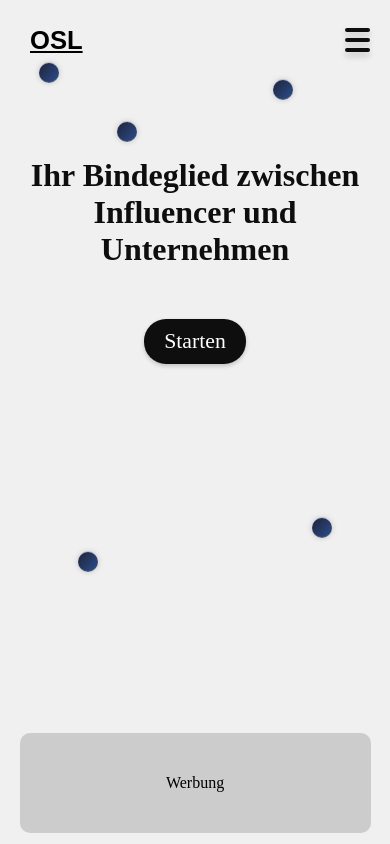
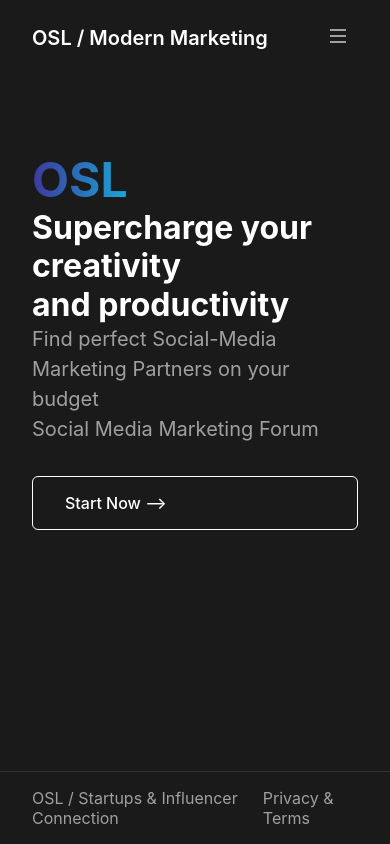
Before and after one commit to test22s/test3, a plain HTML site: page index.html in a window 390 px wide. Drawn offline with Linux system fonts and the light colour scheme.

Commit message:
Add files via upload

```diff
--- a/index.html
+++ b/index.html
@@ -1,406 +1,217 @@
 <!DOCTYPE html>
-<html lang="de">
+<html lang="en">
 <head>
     <meta charset="UTF-8">
     <meta name="viewport" content="width=device-width, initial-scale=1.0">
-    <title>OSL - Startseite</title>
+    <title>Gemini - Supercharge your creativity</title>
     <style>
-        body {
+        * {
             margin: 0;
             padding: 0;
-            height: 100%;
-            display: flex;
-            justify-content: center;
-            align-items: center;
-            background-color: #f0f0f0; /* Hellblau */
-            overflow: hidden;
-            flex-direction: column;
+            box-sizing: border-box;
         }
 
-        header {
-
-            border-bottom: 2px solid #000000;
-
+        body {
+            font-family: -apple-system, BlinkMacSystemFont, 'Segoe UI', Roboto, Oxygen, Ubuntu, Cantarell, sans-serif;
+            background-color: #1a1a1a;
+            color: white;
+            min-height: 100vh;
         }
 
-
-        .container {
-            text-align: center;
-            position: relative;
-            margin-top: 145px;
+        nav {
+            display: flex;
+            justify-content: space-between;
+            align-items: center;
+            padding: 1rem 2rem;
         }
 
-        h5 {
-            font-family: sans-serif;
-            text-align: left;
-            margin: 10px;
-            position: absolute;
-            top: 16.4px;
-            left: 20px;
-            font-size: 1.6rem;
+        .logo {
+            font-size: 1.25rem;
+            font-weight: 600;
+            text-decoration: none;
+            color: white;
         }
 
-        h1 {
-            font-size: 2rem;
-            color: #0e0e0e; /* Dunkelblau */
-            margin-top: 10px;
-            text-align: center;
+        .nav-links {
+            display: flex;
+            gap: 1.5rem;
+            align-items: center;
         }
 
-        .btn-start {
-
-            padding: 10px 20px;
-            background-color: #0e0e0e; /* Dunkelblau */
-            box-shadow: 0 2px 4px rgba(0, 0, 0, 0.2);
-            color: white;
-            font-size: 1.36rem;
+        .nav-links a {
+            color: #a0a0a0;
             text-decoration: none;
-            border-radius: 22px;
-            transition: background-color 0.3s ease-in-out;
-            cursor: pointer;
-            text-align: center;
-            margin-top: 30px;
-            transition: 0.3s ease-in-out;
+            transition: color 0.3s;
         }
 
-        .btn-start:hover {
-            transition: 0.3s ease-in-out;
-            background: linear-gradient(-229deg, #1a5282,  #172845f3 ); /* Hellere Variante von Dunkelblau */
+        .nav-links a:hover {
+            color: white;
         }
 
-        .btn-start:active {
-
-            animation: clickAnimation 0.6s ease;
-
+        .menu-icon {
+            background: none;
+            border: none;
+            color: #a0a0a0;
+            cursor: pointer;
+            padding: 0.5rem;
         }
 
-        @keyframes clickAnimation {
-            0% {
-                transform: scale(1.2);
+        main {
+            display: flex;
+            min-height: calc(100vh - 180px);
+            padding: 2rem;
         }
-            50% {
-                transform: scale(1);
+
+        .content-wrapper {
+            display: grid;
+            grid-template-columns: 1fr 1fr;
+            gap: 3rem;
+            max-width: 1200px;
+            margin: 0 auto;
+            align-items: center;
         }
-            100% {
-                transform: scale(1.2);
+
+        .hero-content {
+            display: flex;
+            flex-direction: column;
+            gap: 2rem;
+        }
+
+        .gradient-text {
+            font-size: 4rem;
+            font-weight: bold;
+            background: linear-gradient(to right, #3d389e, #00f7ff, #00aeff);
+            -webkit-background-clip: text;
+            background-clip: text;
+            color: transparent;
+        }
+
+        .hero-title {
+            font-size: 2.5rem;
+            font-weight: bold;
+            line-height: 1.2;
+        }
+
+        .hero-subtitle {
+            font-size: 1.25rem;
+            color: #a0a0a0;
+            line-height: 1.5;
+        }
+
+        .cta-button {
+            display: inline-block;
+            background: none;
+            border: 1.5px solid white;
+            color: white;
+            text-decoration: none;
+            padding: 1rem 2rem;
+            border-radius: 0.375rem;
+            font-weight: 550;
+            transition:  0.5s ease-in-out;
+        }
+
+        .cta-button:hover {
+            background: linear-gradient(to right, #272283, #018cff, #000000);
+            transition:  0.5s ease-in-out;
+        }
+
+        .hero-image {
+            width: 100%;
+            height: auto;
+            border-radius: 1rem;
+            object-fit: cover;
+        }
+
+        footer {
+            position: fixed;
+            bottom: 0;
+            width: 100%;
+            padding: 1rem 2rem;
+            border-top: 1px solid #333;
+            background-color: #1a1a1a;
+        }
+
+        .footer-content {
+            display: flex;
+            justify-content: space-between;
+            align-items: center;
+        }
+
+        .footer-content a {
+            color: #a0a0a0;
+            text-decoration: none;
+        }
+
+        @media (max-width: 1024px) {
+            .content-wrapper {
+                grid-template-columns: 1fr;
+            }
+
+            .hero-image {
+                display: none;
             }
         }
 
-        /* Ladeanimation */
-        .loading-overlay {
-            position: fixed;
-            top: 0;
-            left: 0;
-            width: 100%;
-            height: 100%;
-            background-color: white;
+        @media (max-width: 768px) {
+            .nav-links a {
                 display: none;
-            justify-content: center;
-            align-items: center;
-            z-index: 9999;
             }
 
-        .loading-circle {
-            display: inline-block;
-            width: 30px;
-            height: 30px;
-            border: 4px solid #0e0e0e; /* Dunkelblau */
-            border-radius: 50%;
-            border-top-color: transparent;
-            animation: spin 0.8s linear infinite;
+            .hero-title {
+                font-size: 2rem;
             }
 
-        @keyframes spin {
-            100% {
-                transform: rotate(360deg);
+            .gradient-text {
+                font-size: 3rem;
             }
         }
-
-        /* Blaue Bläschen */
-        .bubble {
-            position: absolute;
-            background: linear-gradient(-229deg, #1f2238,  #224689f3 );/* Halbtransparentes Blau */
-            width: 20px;
-            height: 20px;
-            border-radius: 50%;
-            animation: float 6s ease-in-out infinite alternate;
-            box-shadow: 0 0 6px rgba(0, 0, 0, 0.2);
-        }
-
-        @keyframes float {
-            0% {
-                transform: translateY(0);
-            }
-            100% {
-                transform: translateY(-50px);
-            }
-        }
-
-        /* Menü */
-        .menu {
-            position: absolute;
-            top: 20px;
-            right: 20px;
-            display: flex;
-            flex-direction: column;
-            cursor: pointer;
-            top: 25px;
-        }
-
-           /* Overlay for dimming background */
-           .overlay {
-            display: none; /* Hidden by default */
-            position: fixed;
-            top: 0;
-            left: 0;
-            width: 100%;
-            height: 100%;
-            background-color: rgba(0, 0, 0, 0.5); /* Semi-transparent black */
-            z-index: 1000; /* Below side menu but above other content */
-        }
-
-        .overlay.active {
-            display: block; /* Show overlay when active */
-        }
-
-        .menu-line {
-            width: 25px;
-            height: 3px;
-            background-color: #0e0e0e; /* Dunkelblau */
-            margin: 4px 0;
-            border-radius: 5px;
-            transition: background-color 0.3s ease;
-
-        }
-
-        .menu-line:hover {
-            background-color: #1c8cd7; /* Hellere Variante von Dunkelblau */
-        }
-
-        /* Werbebereich */
-        .ad-container {
-            position: absolute;
-            bottom: 11px;
-            width: 90%;
-            height: 100px; /* Höhe des Werbebereichs */
-            background-color: #ccc; /* Hellgrau als Platzhalter für Werbung */
-            display: flex;
-            justify-content: center;
-            align-items: center;
-            margin-bottom: 0px; /* Abstände zum Rand */
-            border-radius: 10px;
-        }
-
-        .txt{
-            font-size: 16px;
-            margin-top: 24px;
-            text-align: center;
-            margin-left: 15px;
-            margin-right: 15px;
-        }
-
-
     </style>
 </head>
 <body>
-    <header>
-    <h5> <u>OSL</u> </h5>
-    <div class="menu" id="menu">
-        <div class="menu-line">  </div>
-        <div class="menu-line">  </div>
-        <div class="menu-line">  </div>
+    <nav>
+        <a href="/" class="logo">OSL / Modern Marketing</a>
+        <div class="nav-links">
+            <a href="#">Try OSL Agency</a>
+            <a href="#">For enterpreneurs</a>
+            <a href="#">For influencer</a>
+            <a href="#">FAQ</a>
+            <button class="menu-icon">
+                <svg width="24" height="24" viewBox="0 0 24 24" fill="none" stroke="currentColor" stroke-width="2">
+                    <line x1="4" y1="12" x2="20" y2="12"></line>
+                    <line x1="4" y1="6" x2="20" y2="6"></line>
+                    <line x1="4" y1="18" x2="20" y2="18"></line>
+                </svg>
+            </button>
         </div>
-    </header>
-    <div class="container"></div>
-        <h1>Ihr Bindeglied zwischen Influencer und Unternehmen</h1>
-        <a href="#" class="btn-start" id="startBtn">Starten</a>
+    </nav>
 
+    <main>
+        <div class="content-wrapper">
+            <div class="hero-content">
+                <div>
+                    <h1 class="gradient-text">OSL</h1>
+                    <h2 class="hero-title">
+                        Supercharge your creativity<br>
+                        and productivity
+                    </h2>
+                    <p class="hero-subtitle">
+                        Find perfect Social-Media Marketing Partners on your budget<br>
+                       Social Media Marketing Forum
+                    </p>
+                </div>
+                <a href="index2.html" class="cta-button">Start Now --></a>
+            </div>
+            <div>
+                <img src="https://source.unsplash.com/random/800x600/?nature,camping" alt="Person with dog outdoors" class="hero-image">
+            </div>
+        </div>
+    </main>
 
-
-        <!-- Blaue Bläschen -->
-        <div class="bubble" style="top: 13%; left: 10%;"></div>
-        <div class="bubble" style="top: 15%; left: 70%;"></div>
-        <div class="bubble" style="top: 20%; left: 30%;"></div>
-        <div class="bubble" style="top: 67%; left: 80%;"></div>
-        <div class="bubble" style="top: 71%; left: 20%;"></div>
+    <footer>
+        <div class="footer-content">
+            <a href="#">OSL /  Startups & Influencer Connection </a>
+            <a href="#">Privacy & Terms</a>
         </div>
-        <!-- Menü -->
-
-
-
-
-    <!-- Werbebereich -->
-    <div class="ad-container">
-        <span>Werbung</span>
-    </div>
-
-    <div class="loading-overlay" id="loadingOverlay">
-        <div class="loading-circle"></div>
-        <div class="loading-circle"></div>
-        <div class="loading-circle"></div>
-    </div>
-
-    <script>
-        document.getElementById('startBtn').addEventListener('click', function() {
-            // Zeige die Ladeanimation
-            document.getElementById('loadingOverlay').style.display = 'flex';
-
-            // Navigiere zur Index2-Seite nach einer kurzen Verzögerung (hier 0.5 Sekunden)
-            setTimeout(function() {
-                window.location.href = 'index2.html';
-            }, 500);
-
-        });
-
-        </script>
-
-
-
-
-
-
-<style>
-   .menu {
-            cursor: pointer;
-        }
-
-        .menu-line {
-            width: 25px;
-            height: 4px;
-            background-color: #0e0e0e; /* Dunkelblau */
-            margin: 3px 0;
-            border-radius: 9px;
-            transition: background-color 0.3s ease;
-
-
-            box-shadow: 0px 4px 6px rgba(0, 0, 0, 0.2);
-        }
-
-        .menu-line:hover {
-            background-color: #1c8cd7; /* Hellere Variante von Dunkelblau */
-            transition: 0.3s ease-in-out;
-        }
-
-        /* Side-Menü */
-        .side-menu {
-            border-radius: 10px;
-            height: 100%;
-            width: 0;
-            position: fixed;
-            top: 0;
-            right: 0;
-            background-color: white; /* Dunkelblau */
-            white-space: nowrap;
-            overflow-x: hidden;
-            transition: 0.5s;
-            padding-top: 80px;
-            z-index: 10000;
-        }
-
-        .menuBtn {
-            padding: 10px 10px;
-            text-decoration: none;
-            margin-bottom: 12px;
-            border: 1px solid rgb(234, 232, 232);
-            border-radius: 9px;
-            background-color: rgb(234, 232, 232);
-            margin-right: 28px;
-            margin-left: 10px;
-            font-size: 1.2rem;
-            white-space: nowrap;
-            color: black;
-            display: block;
-            transition: 0.3s;
-            font-family: sans-serif;
-            transition: 0.3s ease-in-out;
-        }
-
-        .side-menu a:hover {
-            background-color: #6e71724f; /* Hellere Variante von Dunkelblau */
-            transition: 0.3s ease-in-out;
-        }
-
-        .close-btn {
-            position: absolute;
-            top: 20px;
-            right: 25px;
-            font-size: 36px;
-            margin-left: 50px;
-            color: black;
-            cursor: pointer;
-        }
- .menu-icon{
-
-    height: 19px;
-    width: 19px;
-}
-
-.accicon{
-   width: 30px;
-   height: 23px;
-}
-
-</style>
-
-<div class="overlay" id="overlay"></div> <!-- Overlay element -->
-
- <!-- Side-Menü -->
- <div id="sideMenu" class="side-menu">
-
-
-
-    <span class="close-btn" id="closeBtn">&times;</span>
-    <a class="menuBtn" href="#" data-target="acc.html"><strong>  Account </strong></a>
-    <a class="menuBtn" href="#" data-target="about.html"> <strong>   Über uns  </strong> </a>
-    <a class="menuBtn" href="#" data-target="contact.html"> <strong> Kontakt </strong> </a>
-    <a class="menuBtn" href="#" data-target="index.html"> <strong>   Loslegen </strong> </a>
-
-    <a class="menuBtn" href="#" data-target="services.html"> <strong> Was wir machen </strong></a>
-</div>
-        <script>
-
-        document.getElementById('menu').addEventListener('click', function() {
-            document.getElementById('sideMenu').style.width = '250px';
-            overlay.classList.toggle('active');
-        });
-
-        overlay.addEventListener('click', function() {
-                sideMenu.classList.remove('active');
-                overlay.classList.remove('active');
-            });
-
-        closeBtn.addEventListener('click', function() {
-            document.getElementById('sideMenu').style.width = '0';
-                overlay.classList.remove('active');
-            });
-
-
-        // Event-Listener für die Links im Side-Menü
-        document.querySelectorAll('.menuBtn').forEach(function(btn) {
-            btn.addEventListener('click', function(event) {
-                event.preventDefault(); // Verhindert das Standard-Verhalten des Links
-                var target = this.getAttribute('data-target');
-
-                // Einfahren des Side-Menüs
-                document.getElementById('sideMenu').style.width = '0';
-
-                // Zeige die Ladeanimation
-                document.getElementById('loadingOverlay').style.display = 'flex';
-
-                // Navigiere zur Zielseite nach einer kurzen Verzögerung (hier 0.5 Sekunden)
-                setTimeout(function() {
-                    window.location.href = target;
-                }, 300);
-            });
-         });
-
-
-
-
-
-
-
-    </script>
-
+    </footer>
 </body>
 </html>
```
Lines whose indentation alone changed are shown as unchanged.
